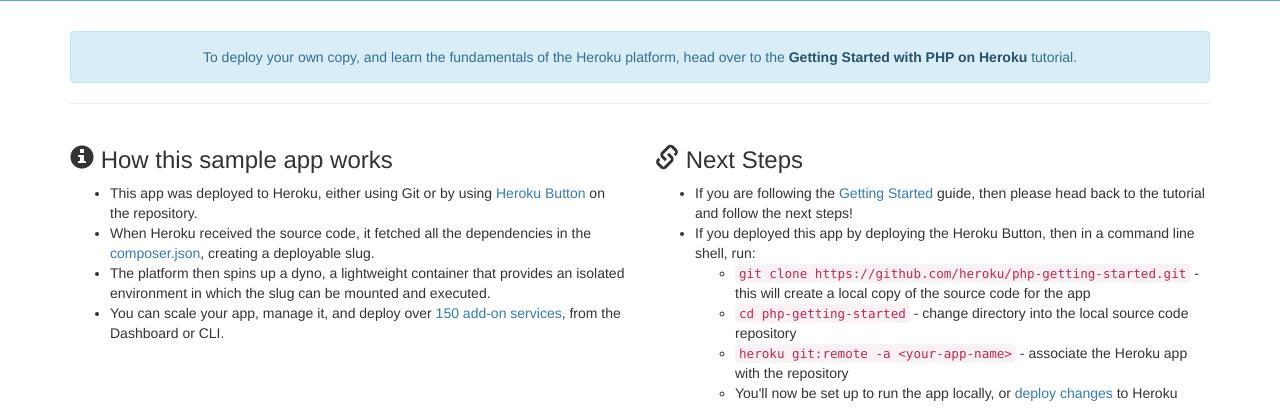
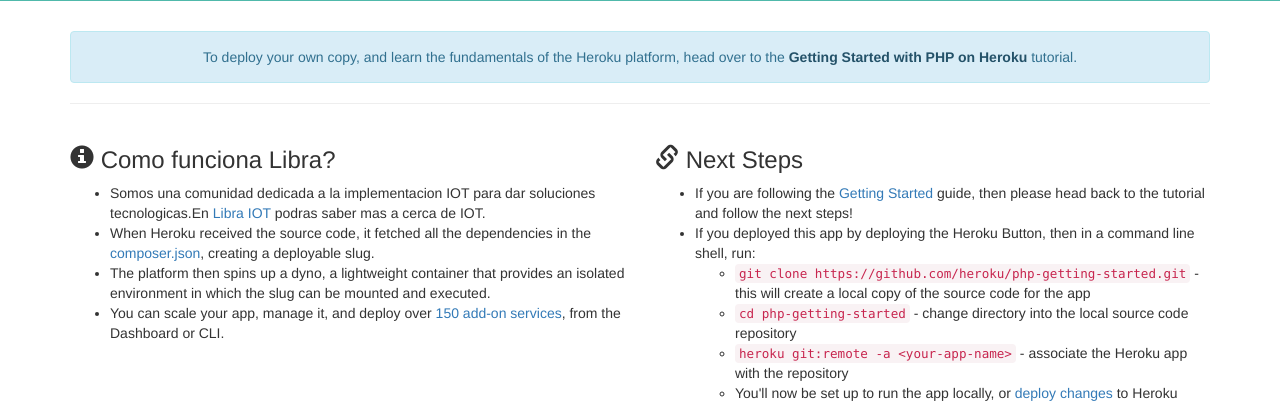
Before and after one commit to jesusrring/TestDohko, a PHP site: template web/views/index.twig in a window 1280 px wide. Shown: the part 525-944 px from the top of the page. Run offline with PHP 8.4, Linux system fonts and the light colour scheme; the template is opened without the code that fills it, so the values that code supplies are empty; some libraries are stand-ins or nearby versions.

Commit message:
mas descripciones

```diff
--- a/web/views/index.twig
+++ b/web/views/index.twig
@@ -19,9 +19,9 @@
   <hr>
   <div class="row">
     <div class="col-md-6">
-      <h3><span class="glyphicon glyphicon-info-sign"></span> How this sample app works</h3>
+      <h3><span class="glyphicon glyphicon-info-sign"></span> Como funciona Libra?</h3>
       <ul>
-        <li>This app was deployed to Heroku, either using Git or by using <a href="https://github.com/heroku/php-getting-started">Heroku Button</a> on the repository.</li>
+        <li>Somos una comunidad dedicada a la implementacion IOT para dar soluciones tecnologicas.En <a href="https://github.com/heroku/php-getting-started">Libra IOT</a> podras saber mas a cerca de IOT.</li>
 
         <li>When Heroku received the source code, it fetched all the dependencies in the <a href="https://github.com/heroku/php-getting-started/blob/main/composer.json">composer.json</a>, creating a deployable slug.</li>
         <li>The platform then spins up a dyno, a lightweight container that provides an isolated environment in which the slug can be mounted and executed.</li>
```
